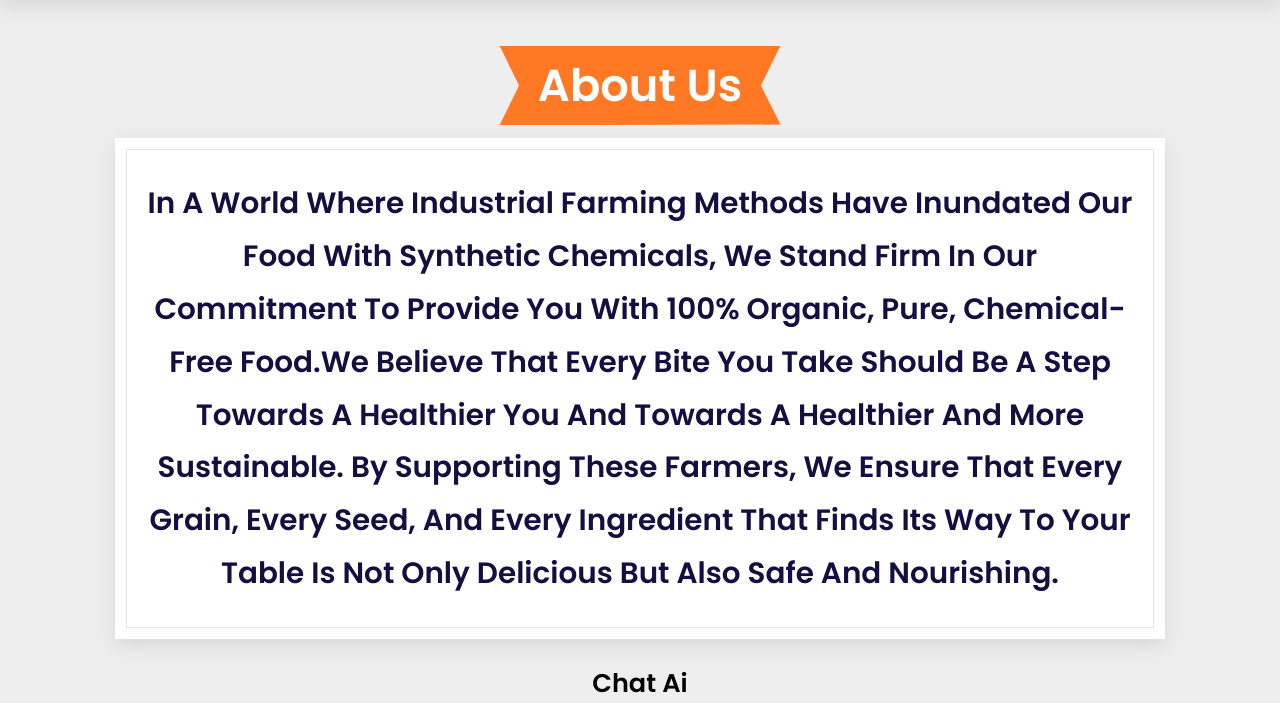
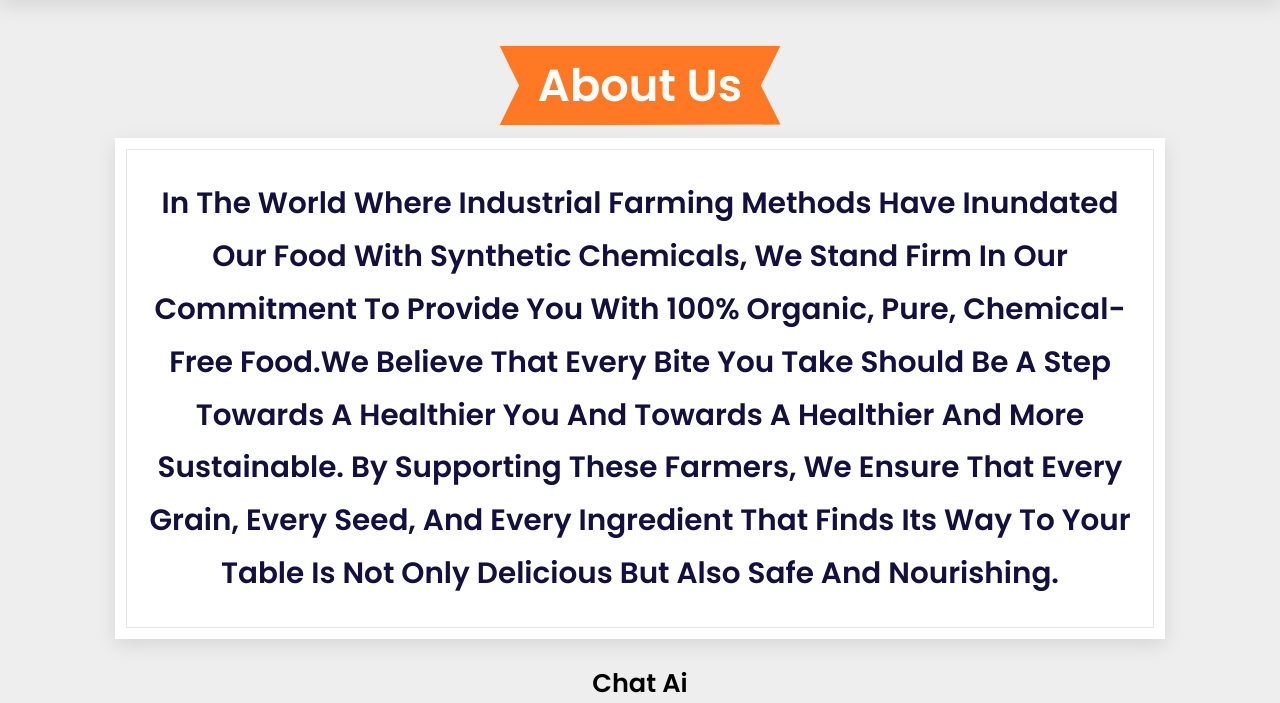
Before and after one commit to DeviKumaran49/Farm-Fresh, a Flask app: page /Aboutus.html in a window 1280 px wide. Shown: the part 108-811 px from the top of the page. Run offline with Flask 3, Linux system fonts and the light colour scheme.

Commit message:
leena changes

```diff
--- a/templates/Aboutus.html
+++ b/templates/Aboutus.html
@@ -40,7 +40,7 @@
 
             <div class="box">
                 <div class="content">
-                    <h3>In a world where industrial farming methods have inundated our food with synthetic chemicals, we stand firm in our commitment to provide you with 100% organic, pure, chemical-free food.We believe that every bite you take should be a step towards a healthier you and towards a healthier and more sustainable.
+                    <h3>In the world where industrial farming methods have inundated our food with synthetic chemicals, we stand firm in our commitment to provide you with 100% organic, pure, chemical-free food.We believe that every bite you take should be a step towards a healthier you and towards a healthier and more sustainable.
                         By supporting these farmers, we ensure that every grain, every seed, and every ingredient that finds its way to your table is not only delicious but also safe and nourishing.
                     </h3>
                 </div>
```
